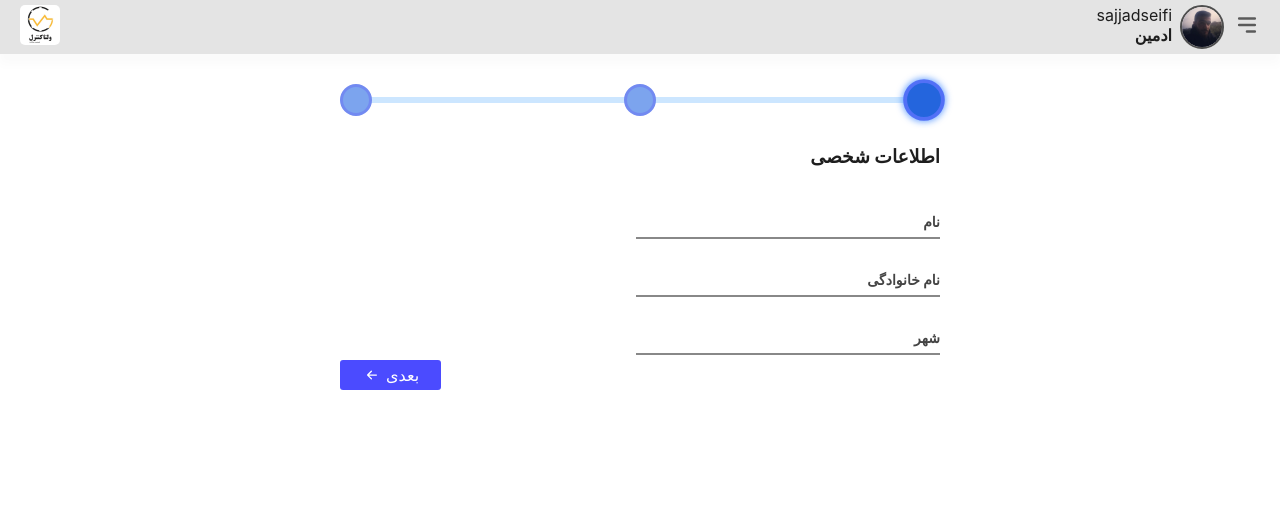
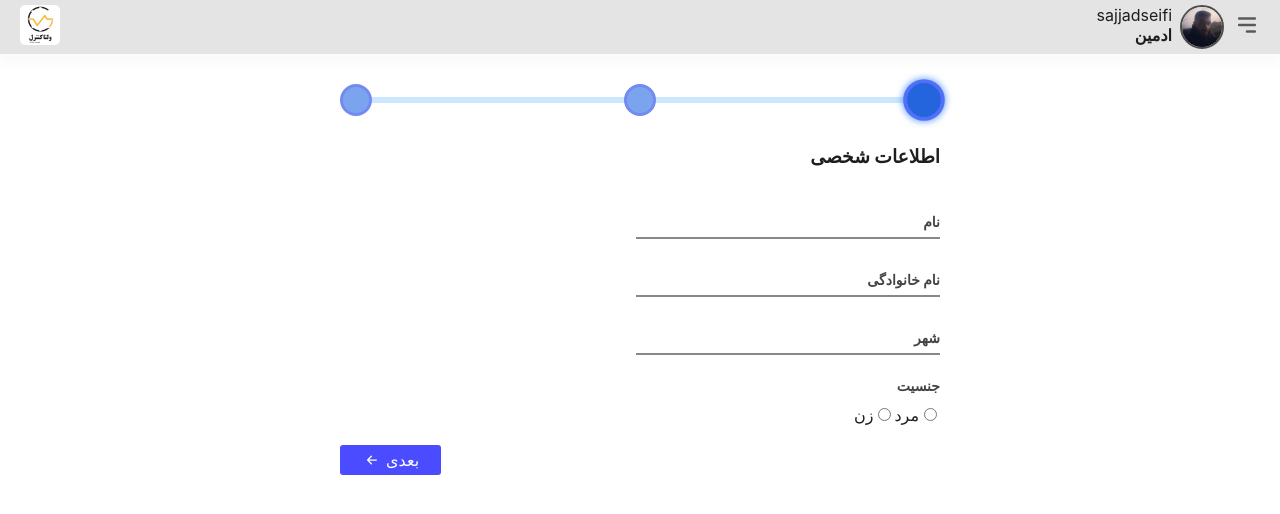
Before and after one commit to sajjadseifi/tpn, a React (Create React App) app: page /admin/form-wizard in a window 1280 px wide. Shown: the top 514 px of the page. Built offline with nearby package versions, Linux system fonts and the light colour scheme.

Commit message:
add switch sex section to form

```diff
--- a/src/pages/admin/form-wizard/sections/pesonal-form.tsx
+++ b/src/pages/admin/form-wizard/sections/pesonal-form.tsx
@@ -1,5 +1,5 @@
-import { InputFormikWizard } from '@src/components/ui/formik-wizard'
 import React from 'react'
+import { InputFormikWizard, SwitchFormikWizard, SwitchItem } from '@src/components/ui/formik-wizard'
 import * as Yup from 'yup'
 
 const withMinMaxReq = () =>
@@ -13,6 +13,10 @@ export const personalSchema = Yup.object().shape({
   city: withMinMaxReq(),
   sex: Yup.number().min(0, '').max(1, '')
 })
+const sexSwitchs: SwitchItem<any>[] = [
+  { display: 'مرد', value: '0' },
+  { display: 'زن', value: '1' }
+]
 
 export const PersonalForm = () => {
   return (
@@ -20,6 +24,7 @@ export const PersonalForm = () => {
       <InputFormikWizard label="نام" name="firstname" />
       <InputFormikWizard label="نام خانوادگی" name="lastname" />
       <InputFormikWizard label="شهر" name="city" />
+      <SwitchFormikWizard label="جنسیت" name="sex" items={sexSwitchs} />
     </>
   )
 }
```
